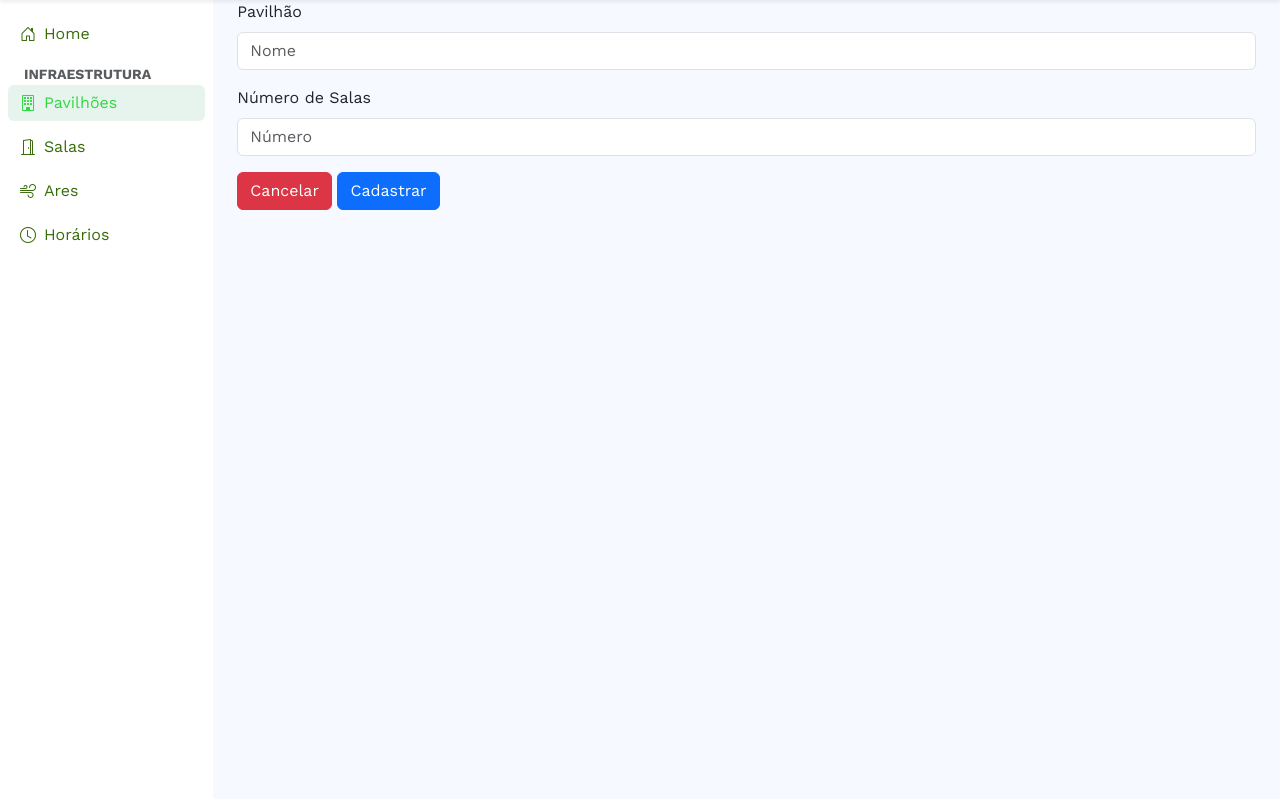
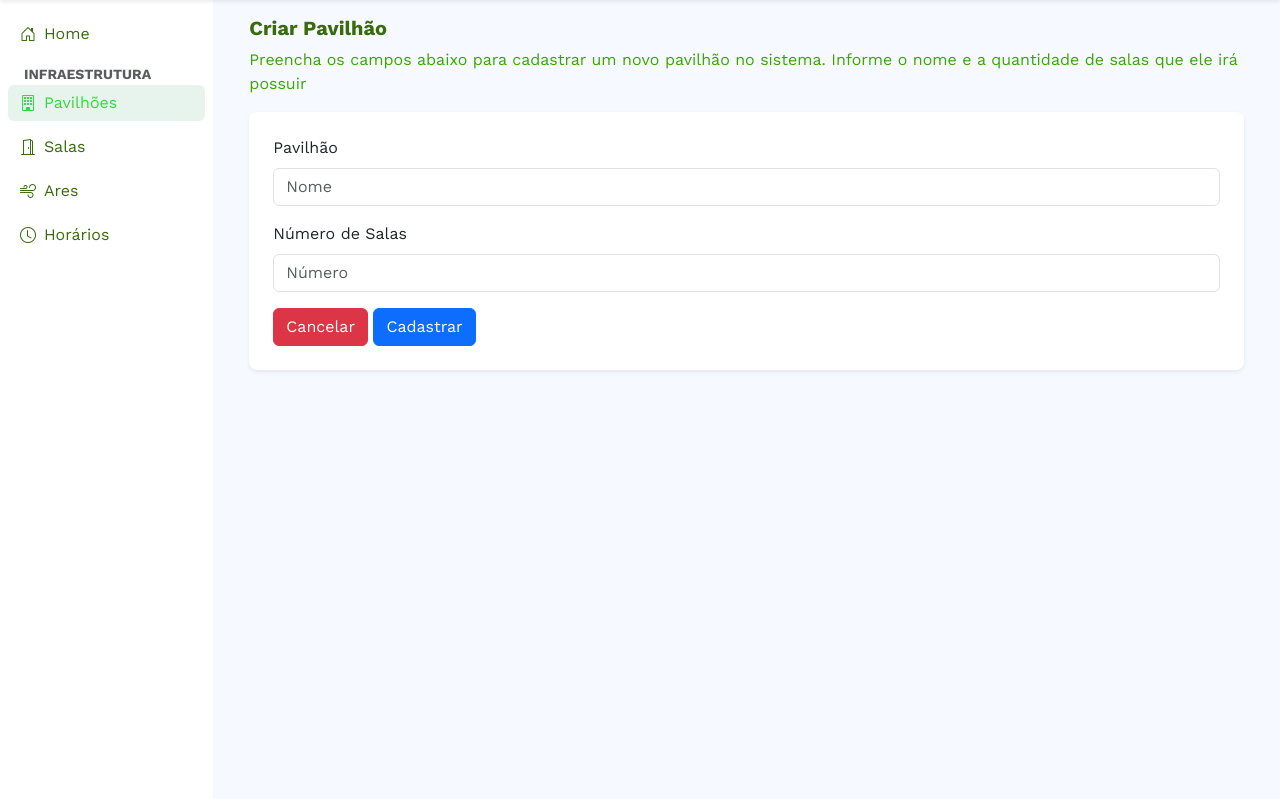
Before and after one commit to HielSaraiva/project-chronoair, a Django app: page /criar_pavilhao/ in a window 1280 px wide. Shown: the part 53-852 px from the top of the page. Run offline with Django 5.2, Linux system fonts and the light colour scheme; the visitor is signed in with stand-in values (Sample User, id 1); parts of the project's set-up code (start-up, migrations or seed data) failed here and were passed over; some libraries are stand-ins or nearby versions.

Commit message:
fix: modificando criar/editar/deletar_pavilhao.html e correlacionados

```diff
--- a/ac_mm_system/website/static/css/all_website_style.css
+++ b/ac_mm_system/website/static/css/all_website_style.css
@@ -220,6 +220,17 @@ body {
 
 /* Páginas de criação/edição */
 
+/* Remove as setas dos campos numéricos em todos os navegadores */
+input[type=number]::-webkit-inner-spin-button,
+input[type=number]::-webkit-outer-spin-button {
+  -webkit-appearance: none;
+  margin: 0;
+}
+input[type=number] {
+  -moz-appearance: textfield; /* Firefox */
+  appearance: textfield; /* Compatibilidade padrão */
+}
+
 /* Páginas de deleção */
 
 /* Páginas de ajustes */
--- a/ac_mm_system/website/templates/base.html
+++ b/ac_mm_system/website/templates/base.html
@@ -249,6 +249,7 @@
                   </div>
             </footer>
             <!-- Script para esconder mensagens Bootstrap automaticamente -->
+            {% block alert_script %}
                   <script>
                         document.addEventListener("DOMContentLoaded", function () {
                               let alertList = document.querySelectorAll(".alert");
@@ -257,11 +258,12 @@
                                     alert.classList.add("fade");
                                     alert.classList.remove("show");
                                     setTimeout(function () {
-                                    alert.remove(); // Remove a mensagem da tela
+                                          alert.remove();
                                     }, 500);
-                              }, 3000); // Tempo de exibição: 3 segundos
+                                    }, 3000);
                               });
                         });
                   </script>
+            {% endblock alert_script %}
       </body>
 </html>
--- a/ac_mm_system/website/templates/criar_pavilhao.html
+++ b/ac_mm_system/website/templates/criar_pavilhao.html
@@ -6,22 +6,20 @@
 {% block title %}
     Pavilhões
 {% endblock title %}
-{% block pavilhoes %}
-    <div class="button-pavilhao">
-        <!-- div do botão de pavilhões -->
-        <div class="rectangle-white"></div>
-        <img class="img-botoes-menu"
-             src="{% static 'buttons/buildings-20green.svg' %}" />
-        <button class="img-botoes-menu"
-                onclick="window.location.href='{% url 'website:listar_pavilhoes' %}'"></button>
-        <div class="nome-botoes-menu">Pavilhões</div>
-    </div>
-{% endblock pavilhoes %}
 {% block content %}
-    <div class="bloco-central">
-        <div class="lista-pavilhao overflow-auto">
-            <!-- div que determina o tamanho do bloco central, onde fica o conteúdo -->
-            {% bootstrap_messages %}
+    <div class="container">
+        {% if pavilhao %}
+            <h2 class="h5 text-green-dark fw-bold mb-0 mt-3 mb-2">Editar Pavilhão</h2>
+            <p class="text-green-medium">
+                Altere as informações do pavilhão selecionado abaixo. Atualize o nome ou o número de salas conforme necessário e salve as alterações
+            </p>
+        {% else %}
+            <h2 class="h5 text-green-dark fw-bold mb-0 mt-3 mb-2">Criar Pavilhão</h2>
+            <p class="text-green-medium">
+                Preencha os campos abaixo para cadastrar um novo pavilhão no sistema. Informe o nome e a quantidade de salas que ele irá possuir
+            </p>
+        {% endif %}
+        <div class="bg-white rounded-3 shadow-sm p-4 mb-4">
             <form action="{% if pavilhao %}{% url 'website:editar_pavilhoes' pavilhao.uuid %}{% else %}{% url 'website:criar_pavilhao' %}{% endif %}"
                   method="post"
                   class="form"
@@ -40,3 +38,5 @@
         </div>
     </div>
 {% endblock content %}
+{% block alert_script %}
+{% endblock alert_script %}
--- a/ac_mm_system/website/views.py
+++ b/ac_mm_system/website/views.py
@@ -168,7 +168,7 @@ def listar_horarios(request):
 def criar_pavilhao(request):
     # Validação e envio do formulário da sala
     if request.method == 'POST':
-        form = PavilhaoModelForm(request.POST)
+        form = PavilhaoModelForm(request.POST, usuario=request.user)
         if form.is_valid():  # Verifica se os dados inseridos são válidos
             try:
                 novo_pavilhao = form.save(commit=False)
@@ -182,11 +182,8 @@ def criar_pavilhao(request):
             except IntegrityError:
                 messages.error(
                     request, "Você já tem um pavilhão com esse nome.")
-        else:
-            messages.error(request,
-                           'Erro ao criar pavilhão')  # Exibe uma mensagem de erro, caso os dados não sejam válidos
     else:
-        form = PavilhaoModelForm()
+        form = PavilhaoModelForm(usuario=request.user)
     context = {
         'form': form  # Passa o formulário para o contexto do template
     }
```
Also changed, not shown: ac_mm_system/website/templates/deletar_pavilhoes.html (+29 -26 lines), ac_mm_system/website/templates/listar_horarios.html (+46 -33 lines). Lines whose indentation alone changed are shown as unchanged.
